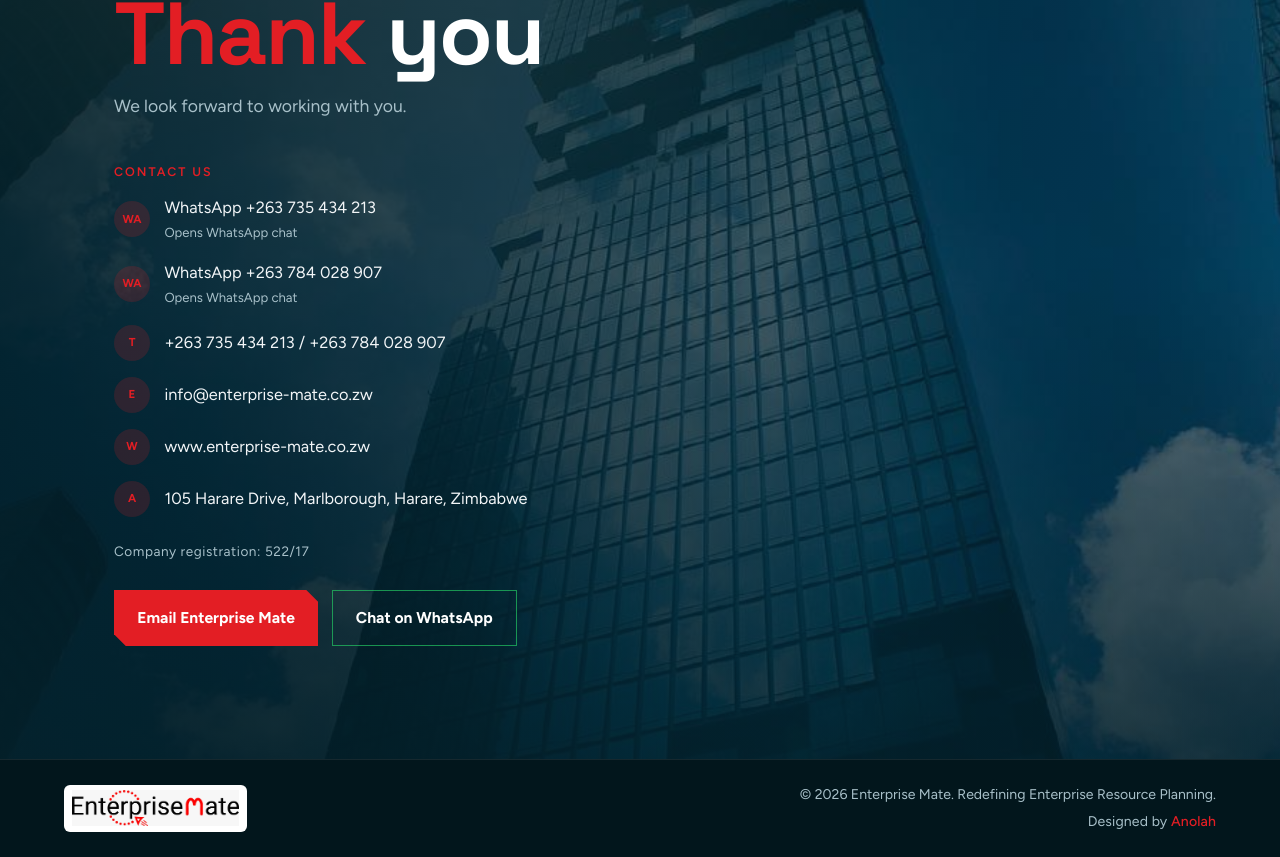
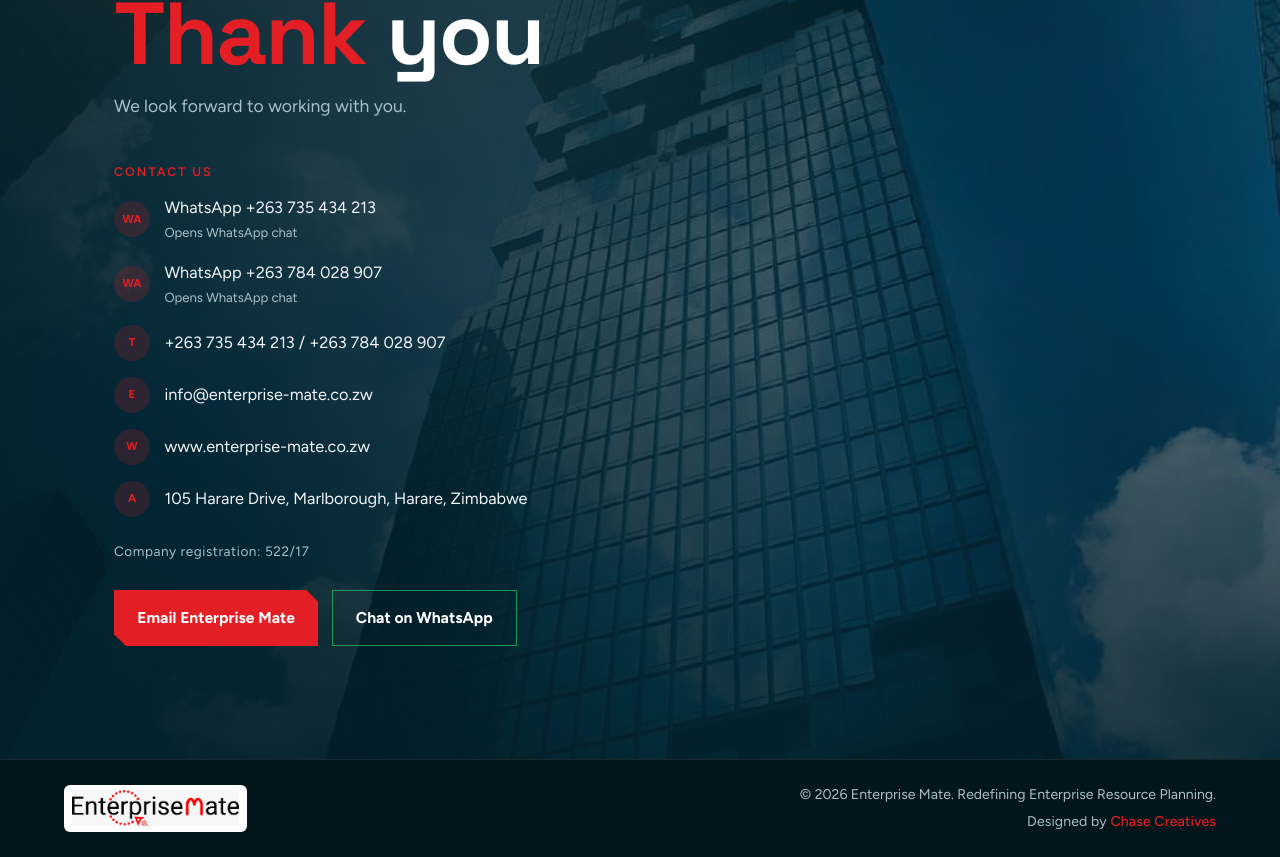
Before and after one commit to ANOLAH/-enterprise-mate, a React (Vite) app: page / in a window 1280 px wide. Shown: the part 7961-8818 px from the top of the page. Built offline with nearby package versions, Linux system fonts and the light colour scheme.

Commit message:
Replace footer Designed by credit with Chase Creatives.
Swap Anolah LinkedIn personal link for Chase Creatives company page.

```diff
--- a/src/App.tsx
+++ b/src/App.tsx
@@ -724,11 +724,11 @@ function App() {
           <p className="footer__credit">
             Designed by{' '}
             <a
-              href="https://www.linkedin.com/in/arnold-ndoro-a9b589292"
+              href="https://www.linkedin.com/company/chase-creatives-zw/home/"
               target="_blank"
               rel="noopener noreferrer"
             >
-              Anolah
+              Chase Creatives
             </a>
           </p>
         </div>
```
